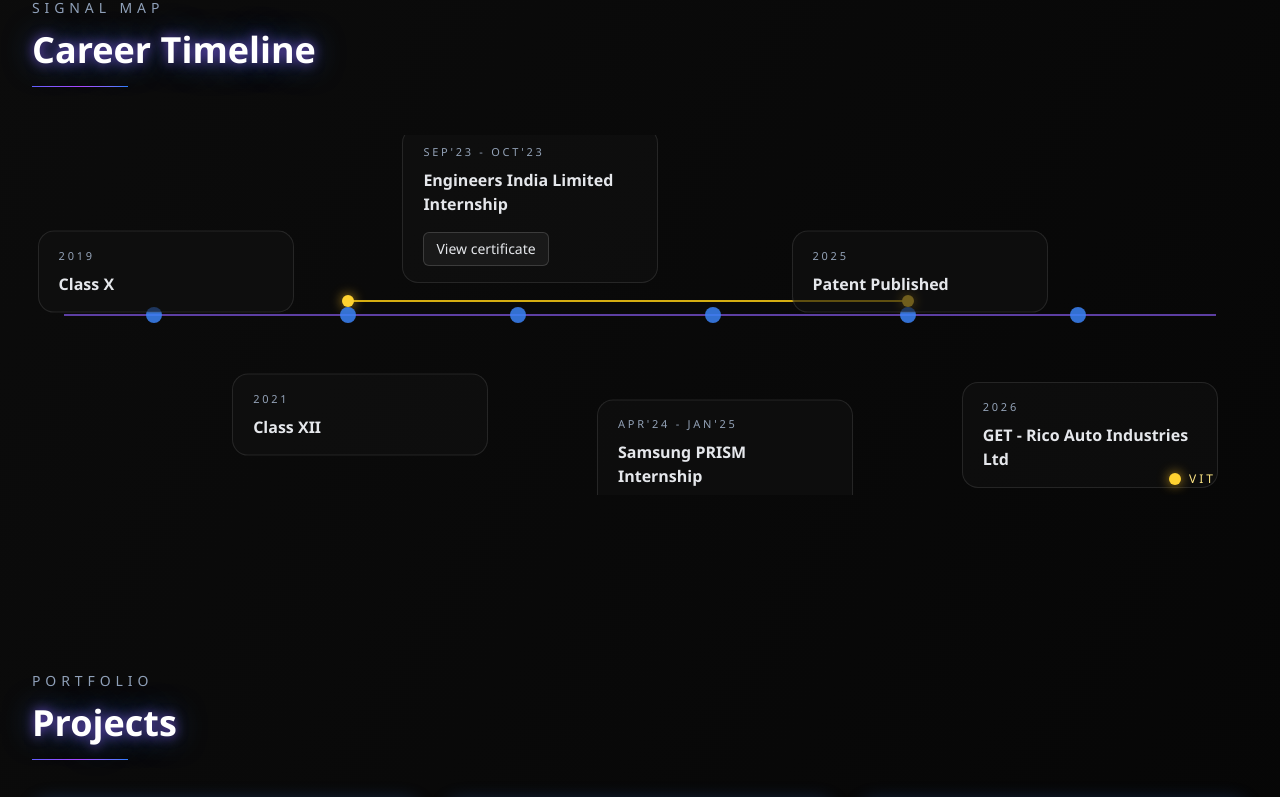
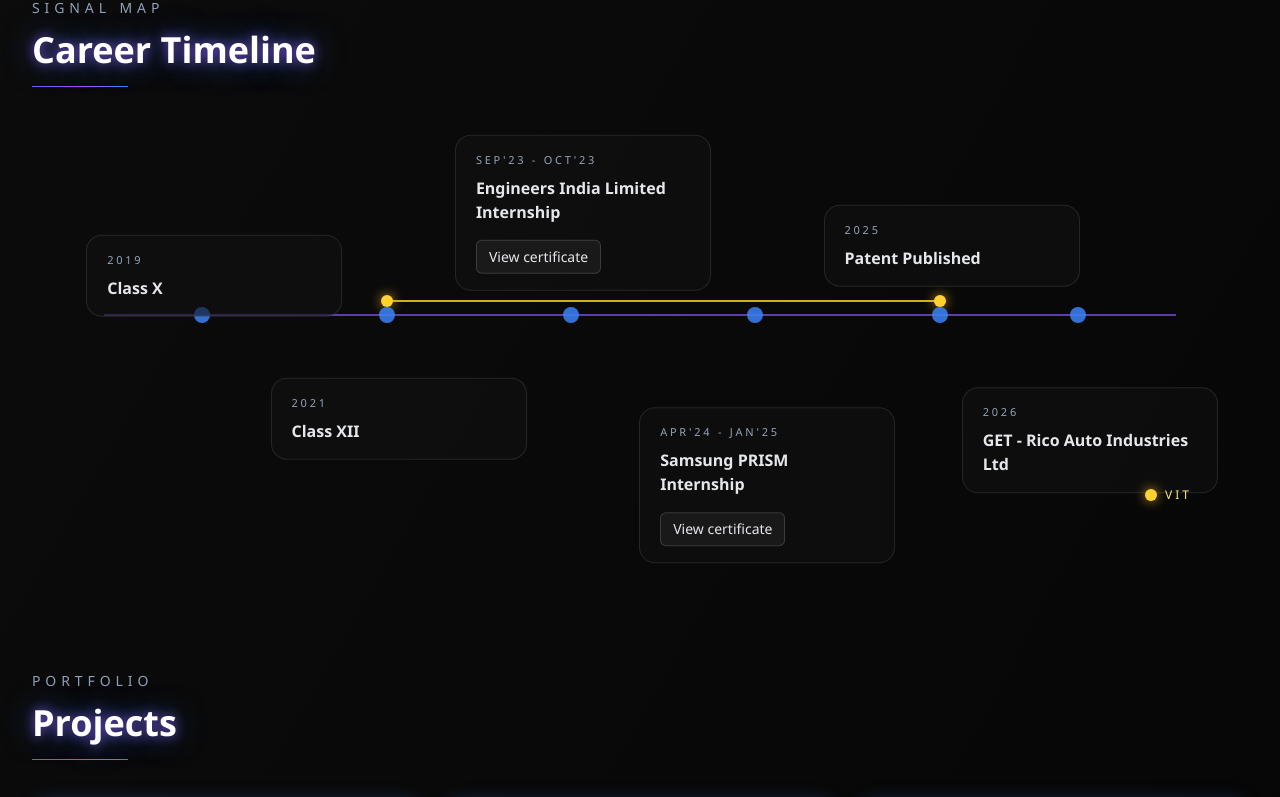
Before and after one commit to paulr212003-alt/portfolio, a Next.js app: page / in a window 1280 px wide. Shown: the part 1139-1936 px from the top of the page. Built offline with nearby package versions, Linux system fonts and the light colour scheme.

Commit message:
Make patent card clickable and align timeline

```diff
--- a/app/components/CareerTimeline.tsx
+++ b/app/components/CareerTimeline.tsx
@@ -20,21 +20,21 @@
     id: "class-x",
     year: "2019",
     label: "Class X",
-    position: 10,
+    position: 12,
     align: "top",
   },
   {
     id: "class-xii",
     year: "2021",
     label: "Class XII",
-    position: 26,
+    position: 28,
     align: "bottom",
   },
   {
     id: "eil",
     year: "Sep'23 - Oct'23",
     label: "Engineers India Limited Internship",
-    position: 40,
+    position: 44,
     align: "top",
     certLink: "/EIL_certificate.pdf",
     certLabel: "View certificate",
@@ -43,7 +43,7 @@
     id: "prism",
     year: "Apr'24 - Jan'25",
     label: "Samsung PRISM Internship",
-    position: 56,
+    position: 60,
     align: "bottom",
     certLink: "/Samsung_Certificate.pdf",
     certLabel: "View certificate",
@@ -52,14 +52,14 @@
     id: "patent",
     year: "2025",
     label: "Patent Published",
-    position: 72,
+    position: 76,
     align: "top",
   },
   {
     id: "rico",
     year: "2026",
     label: "GET - Rico Auto Industries Ltd",
-    position: 86,
+    position: 88,
     align: "bottom",
   },
 ];
@@ -87,10 +87,9 @@
       <SectionHeader title="Career Timeline" subtitle="Signal Map" />
 
       <div className="relative mt-12 hidden md:block">
-        <div className="overflow-x-auto">
-          <div className="relative min-h-[360px] min-w-[1180px] px-10 py-10">
+        <div className="relative mx-auto min-h-[360px] max-w-6xl px-16 py-10">
           <div
-              className="absolute left-8 right-8 top-1/2 h-[2px] -translate-y-1/2"
+            className="absolute left-10 right-10 top-1/2 h-[2px] -translate-y-1/2"
             style={{ background: baseLine }}
           />
           <div
@@ -111,7 +110,17 @@
             style={{ left: `${highlightEnd}%`, top: "calc(50% - 14px)" }}
           />
 
-            {events.map((event) => (
+          {events.map((event) => {
+            const isPatent = event.id === "patent";
+            const cardClasses = `absolute left-1/2 w-64 -translate-x-1/2 rounded-2xl border px-5 py-4 text-sm text-[var(--theme-foreground)] shadow-[0_0_18px_var(--theme-glow)] ${
+              event.align === "top" ? "-translate-y-[135%]" : "translate-y-[40%]"
+            } ${
+              activeId === event.id
+                ? "border-white/30 bg-white/5"
+                : "border-white/10 bg-[var(--theme-card)]"
+            }`;
+
+            return (
               <div
                 key={event.id}
                 className="absolute top-1/2"
@@ -128,16 +137,17 @@
                     }`}
                   />
                 </button>
-                <motion.div
-                  whileHover={{ y: -4 }}
-                  className={`absolute left-1/2 w-64 -translate-x-1/2 rounded-2xl border px-5 py-4 text-sm text-[var(--theme-foreground)] shadow-[0_0_18px_var(--theme-glow)] ${
-                    event.align === "top" ? "-translate-y-[140%]" : "translate-y-[35%]"
-                  } ${
-                    activeId === event.id
-                      ? "border-white/30 bg-white/5"
-                      : "border-white/10 bg-[var(--theme-card)]"
-                  }`}
-                >
+                {isPatent ? (
+                  <a href="#research" className={cardClasses}>
+                    <p className="text-[11px] uppercase tracking-[0.25em] text-[color:var(--theme-muted)]">
+                      {event.year}
+                    </p>
+                    <p className="mt-2 text-base font-semibold text-[var(--theme-foreground)]">
+                      {event.label}
+                    </p>
+                  </a>
+                ) : (
+                  <motion.div whileHover={{ y: -4 }} className={cardClasses}>
                     <p className="text-[11px] uppercase tracking-[0.25em] text-[color:var(--theme-muted)]">
                       {event.year}
                     </p>
@@ -155,12 +165,13 @@
                       </a>
                     ) : null}
                   </motion.div>
+                )}
               </div>
-            ))}
-            <div className="absolute right-8 bottom-2 flex items-center gap-2 text-xs uppercase tracking-[0.25em] text-amber-200">
+            );
+          })}
+          <div className="absolute right-6 -bottom-2 flex items-center gap-2 text-xs uppercase tracking-[0.25em] text-amber-200">
             <span className="h-3 w-3 rounded-full bg-amber-300 shadow-[0_0_12px_rgba(251,191,36,0.8)]" />
             VIT
-            </div>
           </div>
         </div>
       </div>
--- a/app/components/ProjectsSection.tsx
+++ b/app/components/ProjectsSection.tsx
@@ -122,7 +122,7 @@
               {project.viewPatent ? (
                 <a
                   href="#research"
-                  className="inline-flex items-center rounded-md border border-indigo-400/40 bg-indigo-500/10 px-4 py-2 text-xs uppercase tracking-[0.2em] text-indigo-100 transition hover:border-indigo-300 hover:bg-indigo-500/20"
+                  className="inline-flex items-center rounded-md border border-indigo-400/40 bg-indigo-500/10 px-4 py-2 text-xs uppercase tracking-[0.2em] text-indigo-100 transition hover:border-indigo-300 hover:bg-indigo-500/20 shadow-[0_0_14px_rgba(99,102,241,0.25)] hover:shadow-[0_0_18px_rgba(99,102,241,0.35)]"
                 >
                   View Patent
                 </a>
```
Lines whose indentation alone changed are shown as unchanged.
